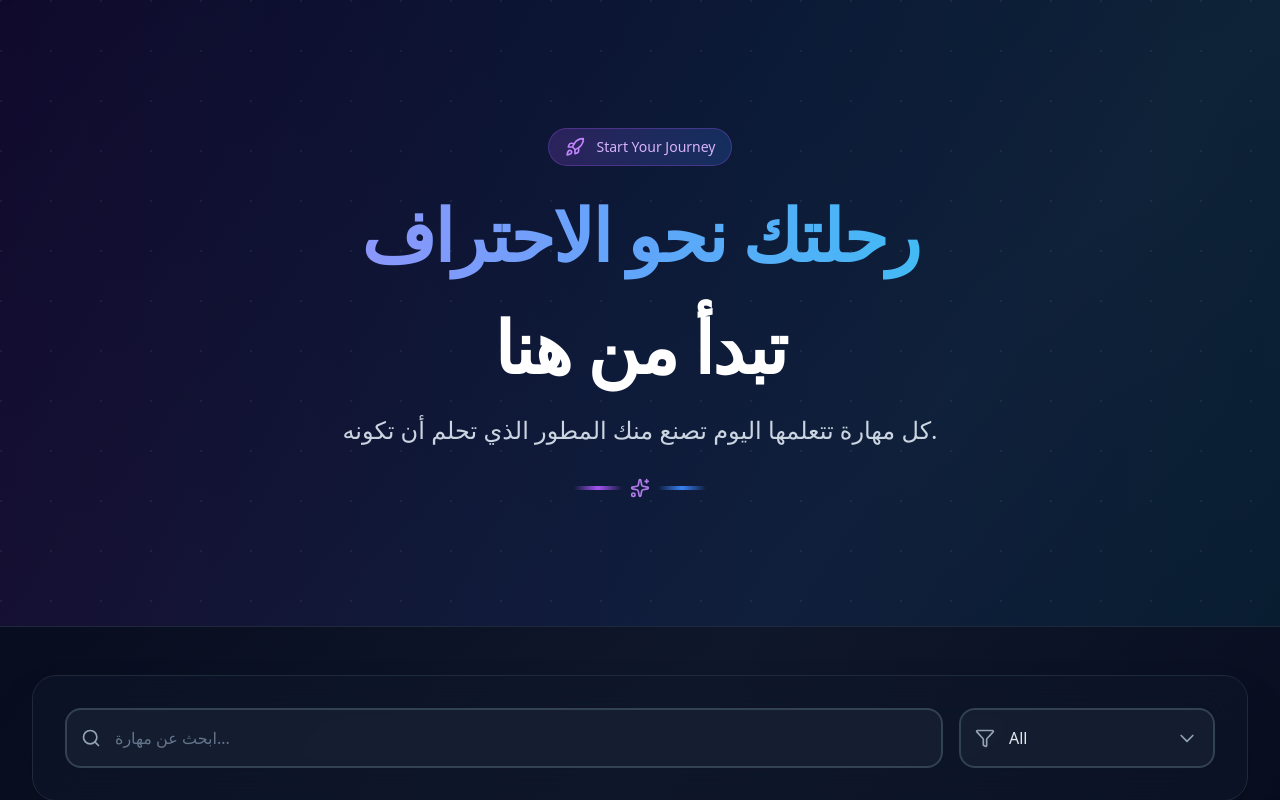
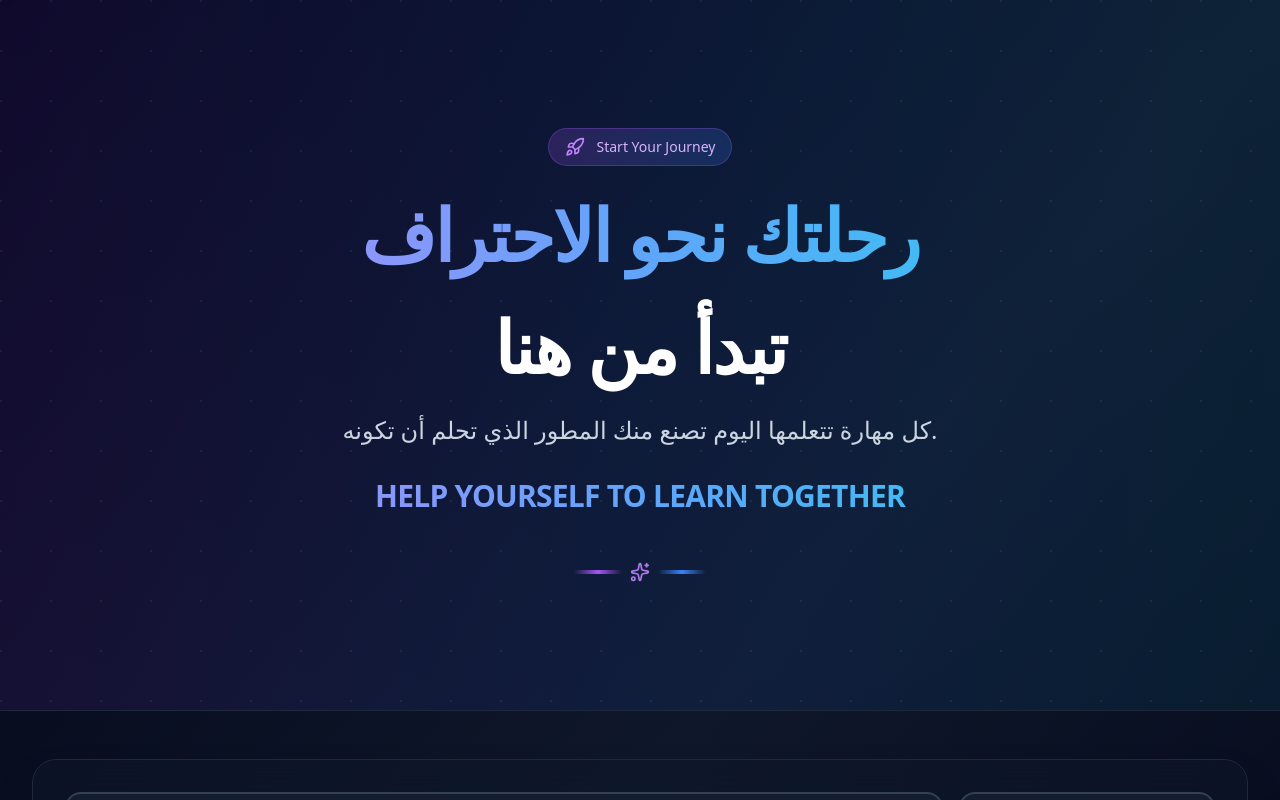
Before and after one commit to esoelzantot/dev-trip, a React (Vite) app: page / in a window 1280 px wide. Shown: the top 800 px of the page. Built offline with nearby package versions, Linux system fonts and the light colour scheme.

Commit message:
feat: UPD hero section content

```diff
--- a/src/components/DevelopmentJourney.tsx
+++ b/src/components/DevelopmentJourney.tsx
@@ -104,6 +104,12 @@ export default function DevelopmentJourney() {
             <p className="text-lg sm:text-xl lg:text-2xl text-slate-300 max-w-3xl mx-auto leading-relaxed">
               كل مهارة تتعلمها اليوم تصنع منك المطور الذي تحلم أن تكونه.
             </p>
+
+            <h6 className="text-xl sm:text-2xl lg:text-3xl font-bold tracking-tight">
+              <span className="block text-transparent bg-clip-text bg-gradient-to-r from-purple-400 via-blue-400 to-cyan-400 mb-4 sm:mb-6 pb-4">
+                HELP YOURSELF TO LEARN TOGETHER
+              </span>
+            </h6>
 
             <div className="flex items-center justify-center gap-2">
               <div className="h-1 w-12 bg-gradient-to-r from-transparent via-purple-500 to-transparent"></div>
```
